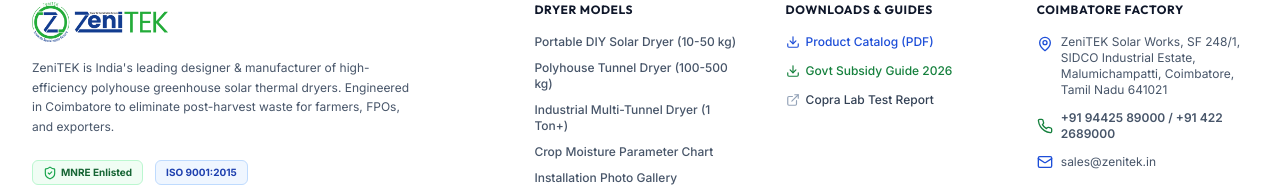
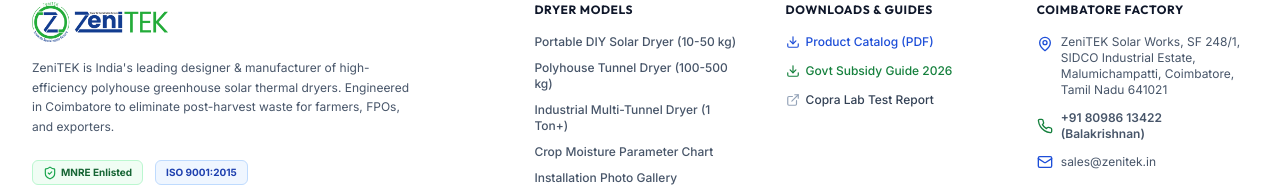
Before and after one commit to SATHISH-WEBDEVBER/ZeniTEK, a React (Vite) app in the folder frontend/: page /contact in a window 1280 px wide. Shown: the part 1464-1652 px from the top of the page. Built offline with nearby package versions, Linux system fonts and the light colour scheme; the HTML template or start-up script is replaced by a standard one.

Commit message:
feat: implement Footer component with brand details, navigation links, and contact info

```diff
--- a/frontend/src/components/Footer.jsx
+++ b/frontend/src/components/Footer.jsx
@@ -77,7 +77,7 @@ export default function Footer({ onOpenQuoteModal }) {
               </div>
               <div className="flex items-center space-x-2">
                 <Phone className="w-4 h-4 text-green-700 shrink-0" />
-                <a href="tel:+919442589000" className="hover:text-blue-700 font-semibold">+91 94425 89000 / +91 422 2689000</a>
+                <a href="tel:+918098613422" className="hover:text-blue-700 font-semibold">+91 80986 13422 (Balakrishnan)</a>
               </div>
               <div className="flex items-center space-x-2">
                 <Mail className="w-4 h-4 text-blue-700 shrink-0" />
```
